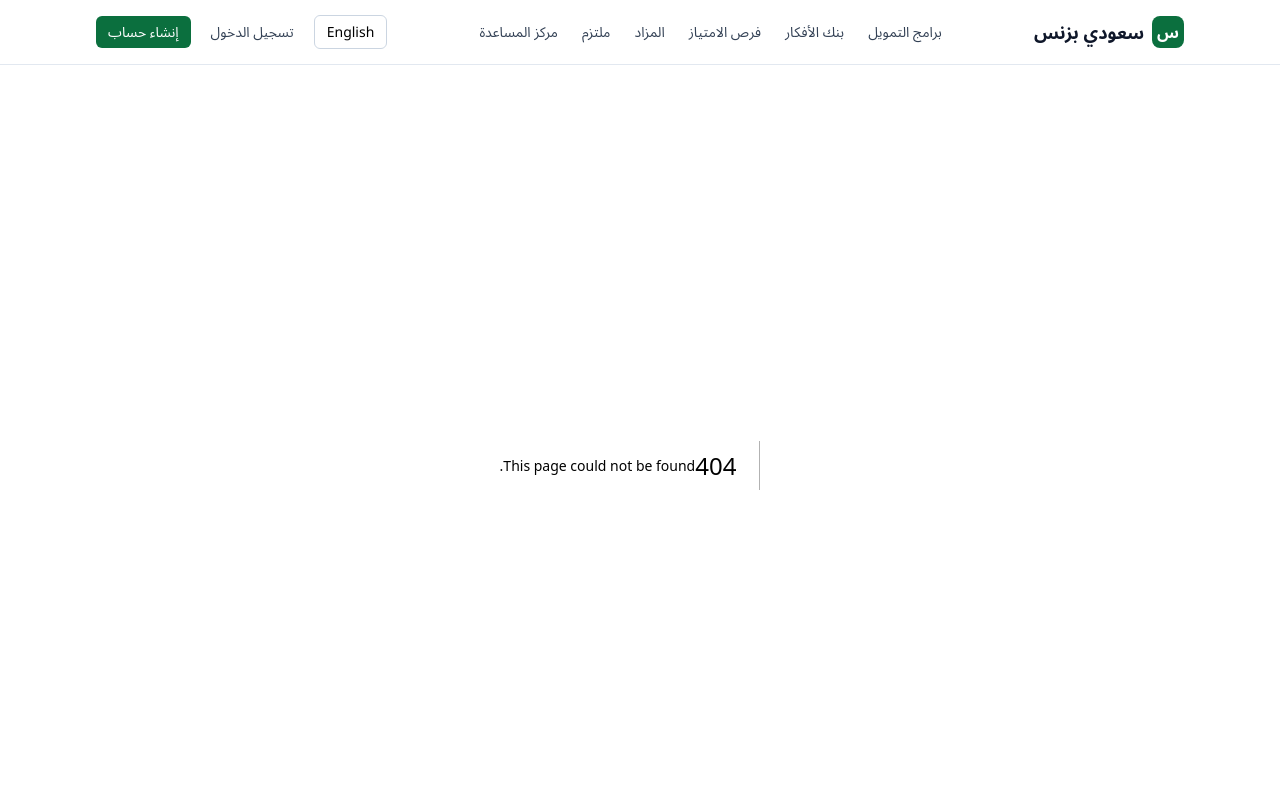
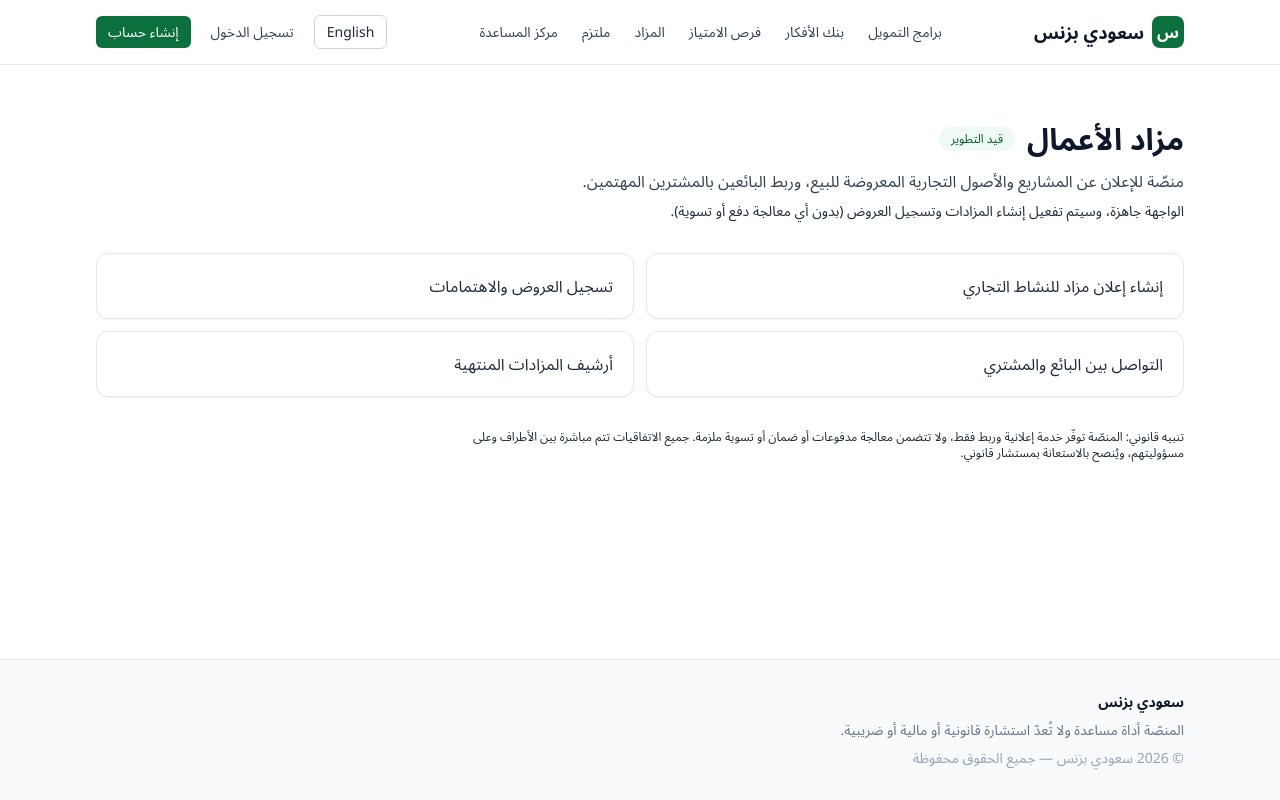
Before and after one commit to majaber1/saudi-business, a Next.js app in the folder apps/web/: page /auctions in a window 1280 px wide. Before the commit this address had no page. Shown: the top 800 px of the page. Built offline with nearby package versions, Linux system fonts and the light colour scheme.

Commit message:
feat(web): Business Auctions page with legal disclaimer (no payments/escrow)

```diff
--- /dev/null
+++ b/apps/web/app/auctions/page.tsx
@@ -0,0 +1,29 @@
+"use client";
+
+import { FeaturePage } from "@/components/FeaturePage";
+
+export default function AuctionsPage() {
+  return (
+    <FeaturePage
+      title={{ ar: "مزاد الأعمال", en: "Business Auctions" }}
+      intro={{
+        ar: "منصّة للإعلان عن المشاريع والأصول التجارية المعروضة للبيع، وربط البائعين بالمشترين المهتمين.",
+        en: "A marketplace to list businesses and commercial assets for sale, connecting sellers with interested buyers.",
+      }}
+      status={{
+        ar: "الواجهة جاهزة، وسيتم تفعيل إنشاء المزادات وتسجيل العروض (بدون أي معالجة دفع أو تسوية).",
+        en: "The interface is ready; auction creation and bid recording will be enabled (with no payment processing or settlement).",
+      }}
+      bullets={[
+        { ar: "إنشاء إعلان مزاد للنشاط التجاري", en: "Create a business auction listing" },
+        { ar: "تسجيل العروض والاهتمامات", en: "Record bids and expressions of interest" },
+        { ar: "التواصل بين البائع والمشتري", en: "Seller–buyer communication" },
+        { ar: "أرشيف المزادات المنتهية", en: "Archive of closed auctions" },
+      ]}
+      disclaimer={{
+        ar: "تنبيه قانوني: المنصّة توفّر خدمة إعلانية وربط فقط، ولا تتضمن معالجة مدفوعات أو ضمان أو تسوية ملزمة. جميع الاتفاقيات تتم مباشرة بين الأطراف وعلى مسؤوليتهم، ويُنصح بالاستعانة بمستشار قانوني.",
+        en: "Legal notice: this platform provides listing and connection services only. It does not include payment processing, escrow, or legally binding settlement. All agreements are made directly between parties at their own responsibility; consulting a legal advisor is recommended.",
+      }}
+    />
+  );
+}
```
